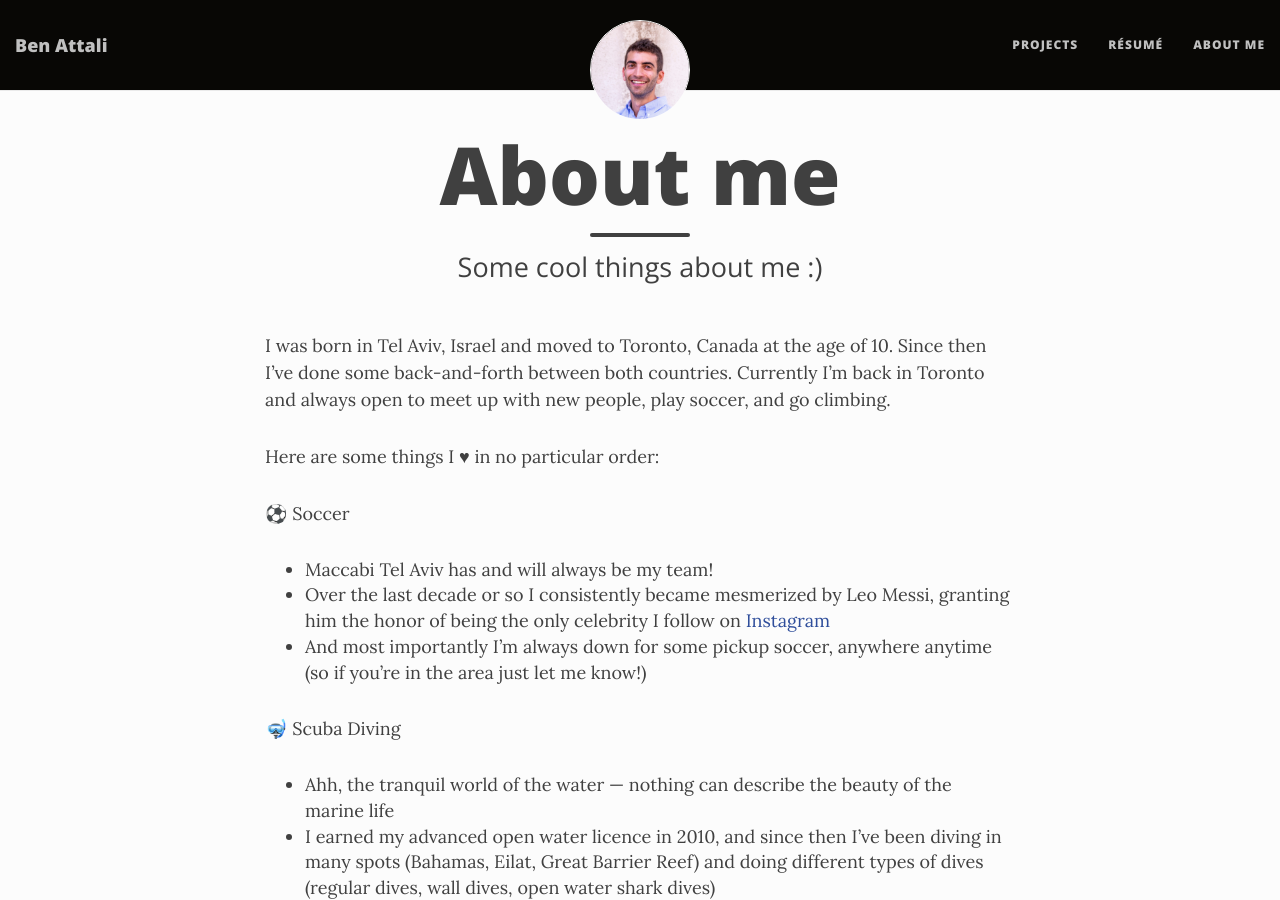
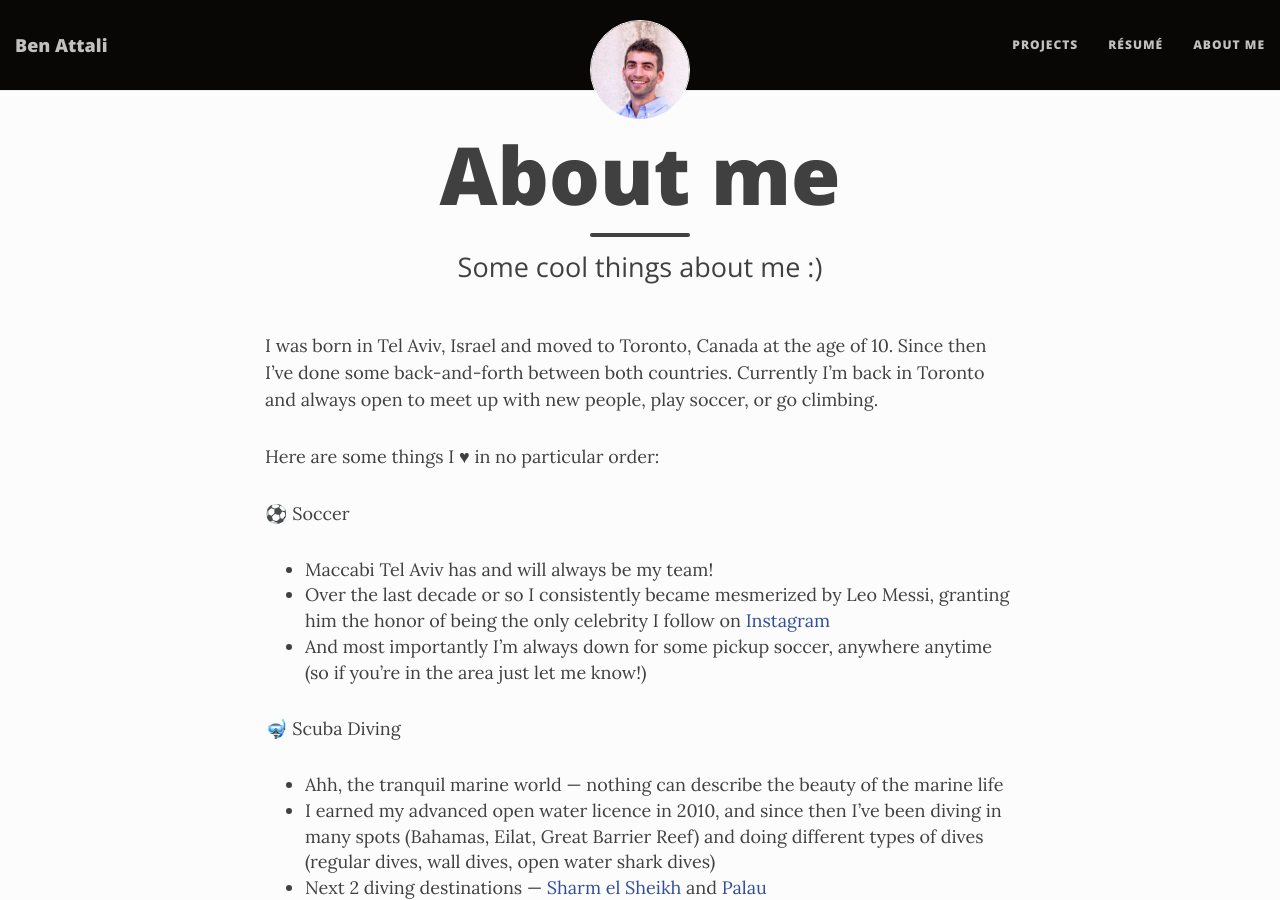
Before and after one commit to benattali/benattali.github.io, a Jekyll site: the page built from aboutme.md, in a window 1280 px wide and 900 px high. Built offline with Jekyll 4.4.1, drawn with Linux system fonts in a browser that asks for light colours; nearby versions of some CDN libraries.

Commit message:
Update aboutme.md

```diff
--- a/aboutme.md
+++ b/aboutme.md
@@ -4,7 +4,7 @@
 subtitle: Some cool things about me :)
 ---
 
-I was born in Tel Aviv, Israel and moved to Toronto, Canada at the age of 10. Since then I've done some back-and-forth between both countries. Currently I'm back in Toronto and always open to meet up with new people, play soccer, and go climbing.
+I was born in Tel Aviv, Israel and moved to Toronto, Canada at the age of 10. Since then I've done some back-and-forth between both countries. Currently I'm back in Toronto and always open to meet up with new people, play soccer, or go climbing.
 
 
 Here are some things I ♥ in no particular order:
@@ -17,7 +17,7 @@
 
 
 🤿 Scuba Diving
-* Ahh, the tranquil world of the water --- nothing can describe the beauty of the marine life
+* Ahh, the tranquil marine world --- nothing can describe the beauty of the marine life
 * I earned my advanced open water licence in 2010, and since then I've been diving in many spots (Bahamas, Eilat, Great Barrier Reef) and doing different types of dives (regular dives, wall dives, open water shark dives)
 * Next 2 diving destinations --- <a href="https://www.google.com/maps/place/Sharm+El-Sheikh,+Qesm+Sharm+Ash+Sheikh,+South+Sinai+Governorate,+Egypt/@27.946844,34.2787126,12z/data=!3m1!4b1!4m5!3m4!1s0x14533bca3624d2e3:0xdd987e9c1945fd9c!8m2!3d27.9654198!4d34.3617769" target="_blank">Sharm el Sheikh</a> and <a href="https://www.google.com/maps/place/Palau/@5.4403639,130.7994425,7z/data=!3m1!4b1!4m5!3m4!1s0x328445b4a2af0399:0x12ed1edd39a1ebbb!8m2!3d7.51498!4d134.58252" target="_blank">Palau</a>
 
```
